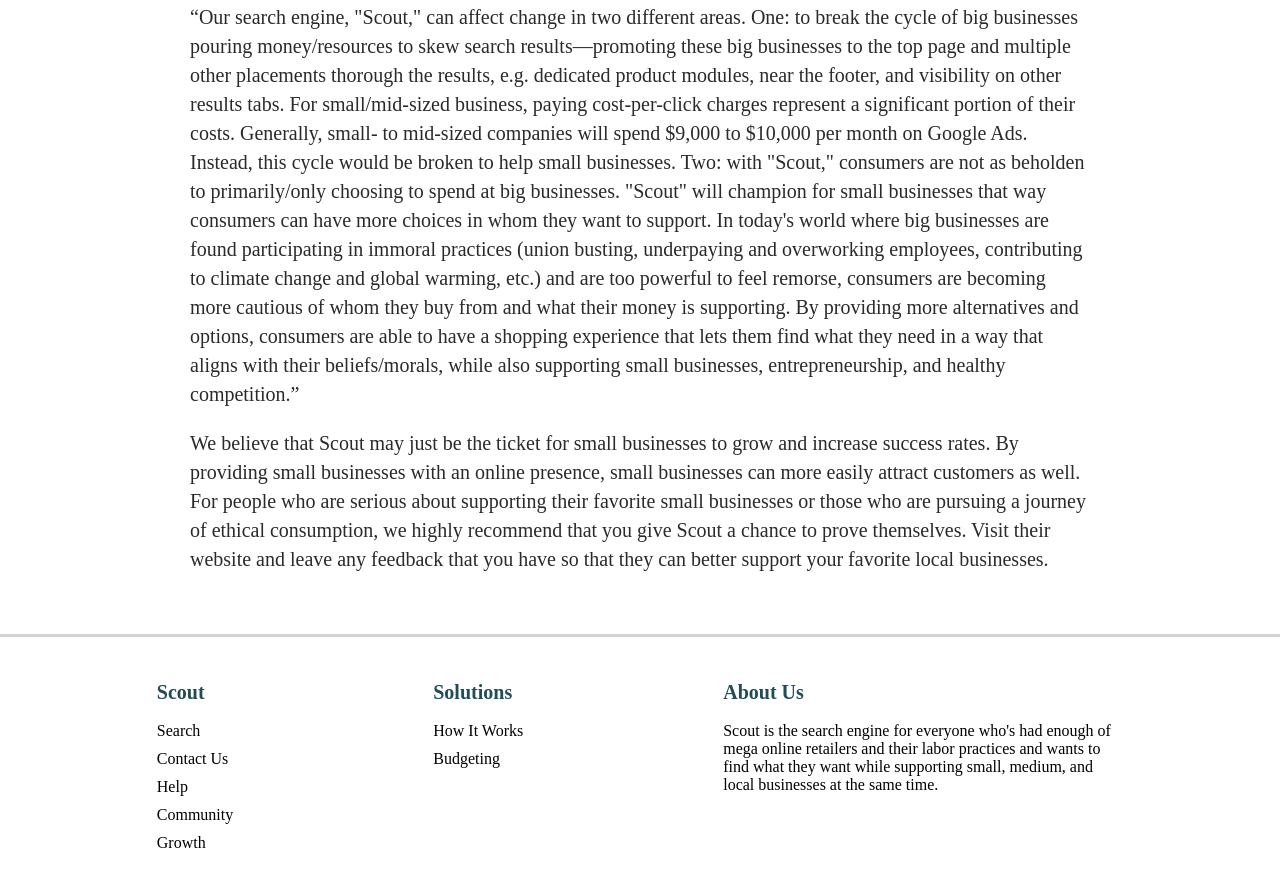
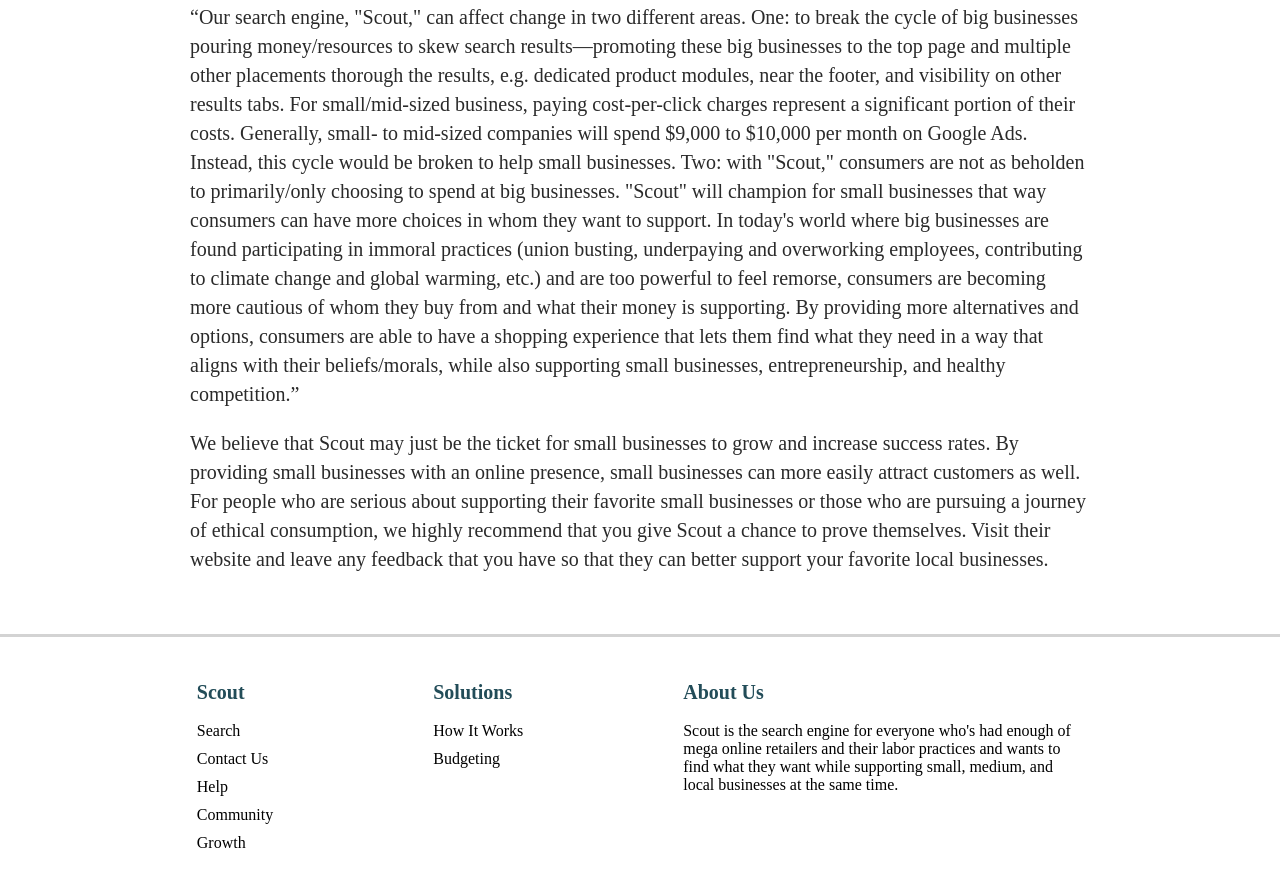
Before and after one commit to Handler-1/Scout-Article, a plain HTML site: page index.html in a window 1280 px wide. Shown: the part 1627-2513 px from the top of the page. Drawn offline with Linux system fonts and the light colour scheme.

Commit message:
Changed gap in footer

```diff
--- a/style.css
+++ b/style.css
@@ -96,7 +96,7 @@
 footer {
     display: flex;
     justify-content: center;
-    gap: 12.5em;
+    gap: 10em;
     padding: 32px;
 }
 
```
